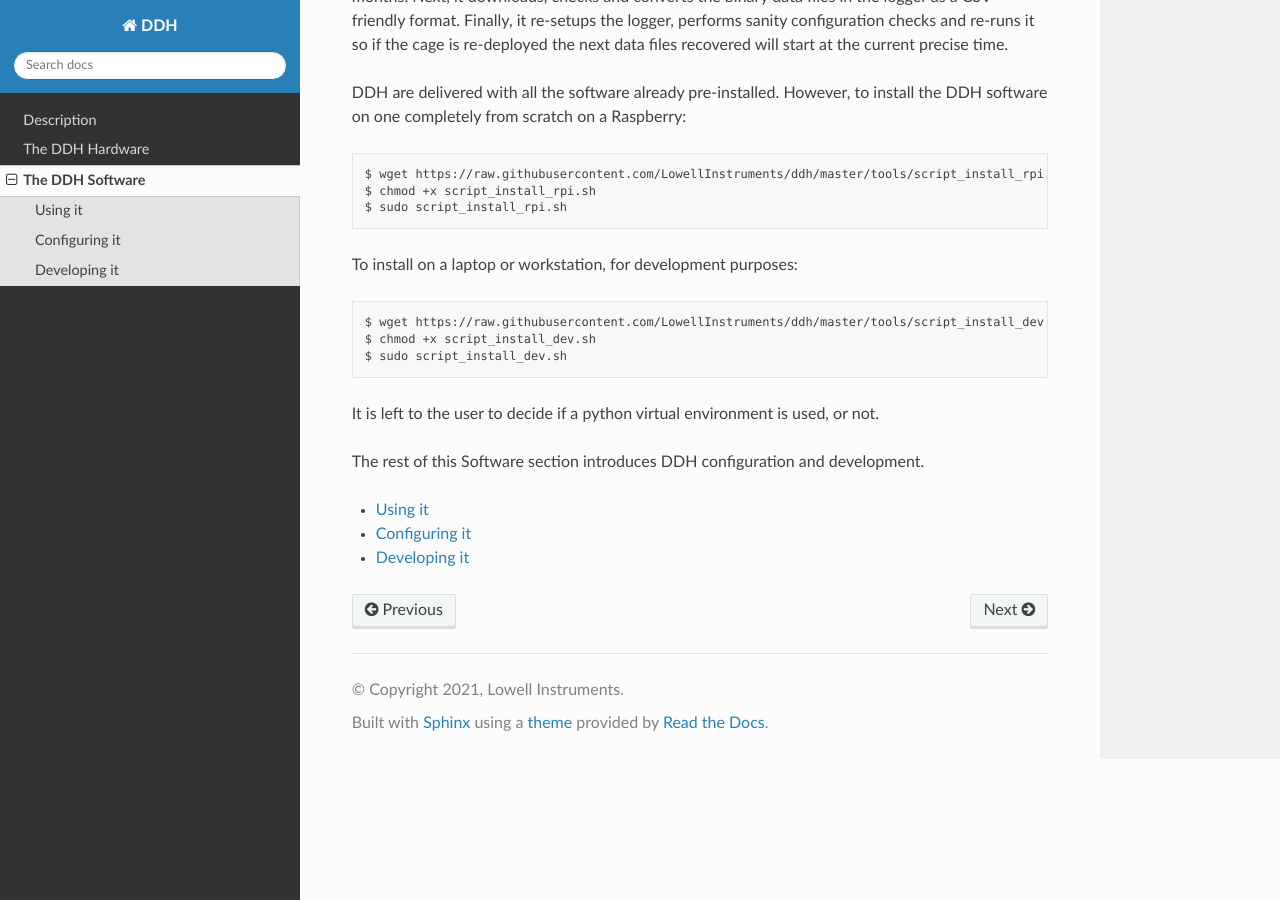
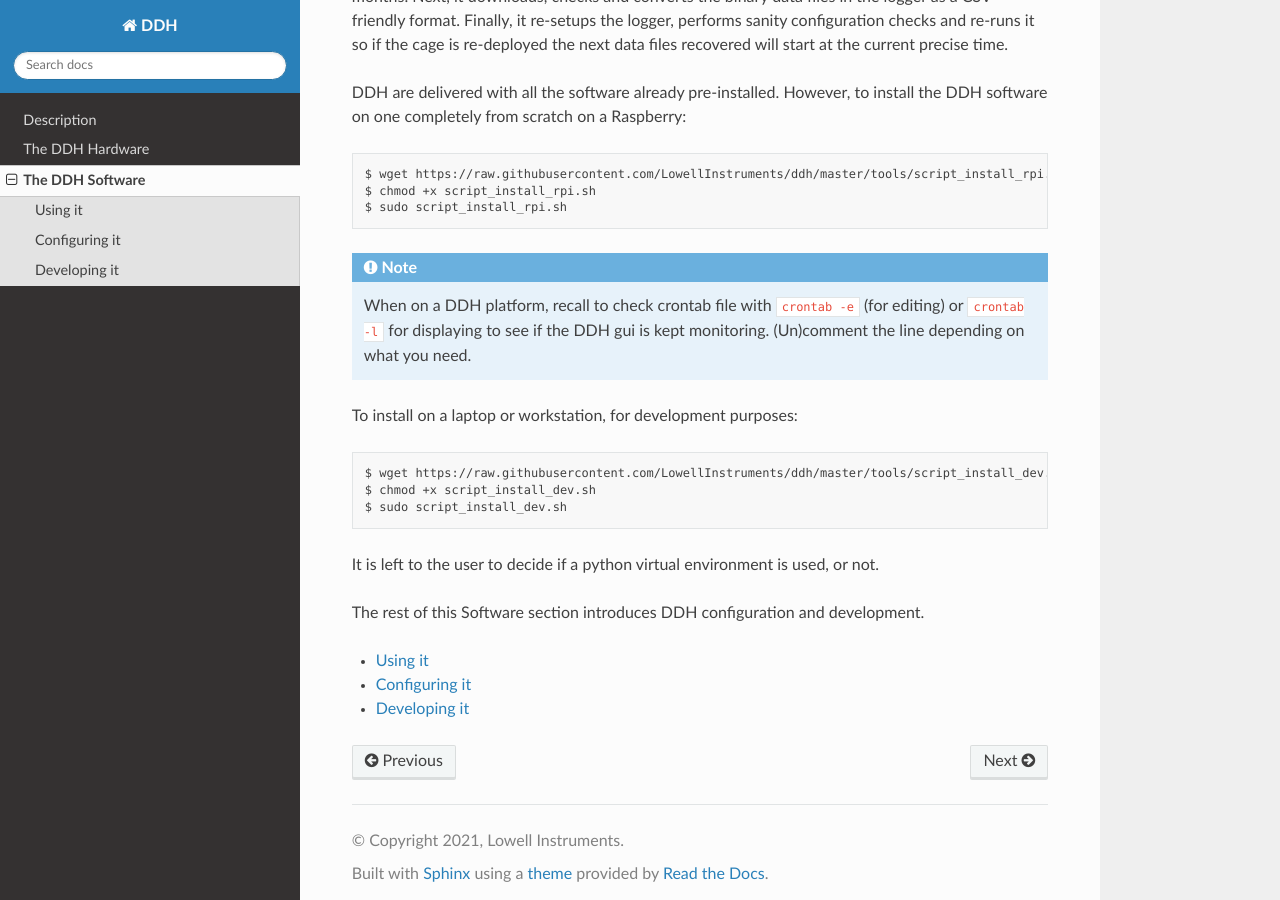
Before and after one commit to LowellInstruments/ddh_new, a Sphinx documentation site: the page built from docs/source/software.rst, in a window 1280 px wide and 900 px high, scrolled down 855 px. Built offline with Sphinx 7.4.7 and the Read the Docs theme 2.0.0, drawn with Linux system fonts in a browser that asks for light colours.

Commit message:
Update software.rst

```diff
--- a/docs/source/software.rst
+++ b/docs/source/software.rst
@@ -37,6 +37,9 @@ completely from scratch on a Raspberry:
     $ chmod +x script_install_rpi.sh
     $ sudo script_install_rpi.sh
 
+.. note::
+
+    When on a DDH platform, recall to check crontab file with ``crontab -e`` (for editing) or ``crontab -l`` for displaying to see if the DDH gui is kept monitoring. (Un)comment the line depending on what you need.
 
 To install on a laptop or workstation, for development purposes:
 
```
